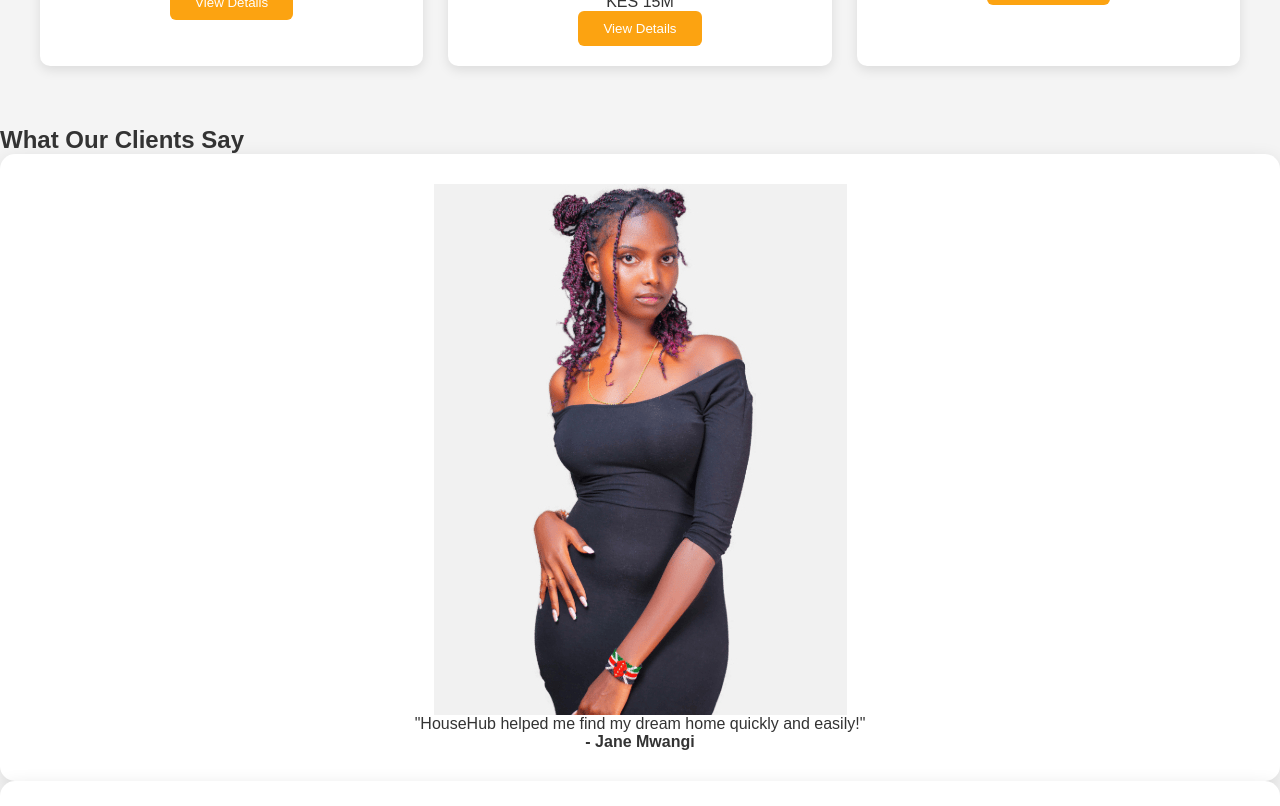
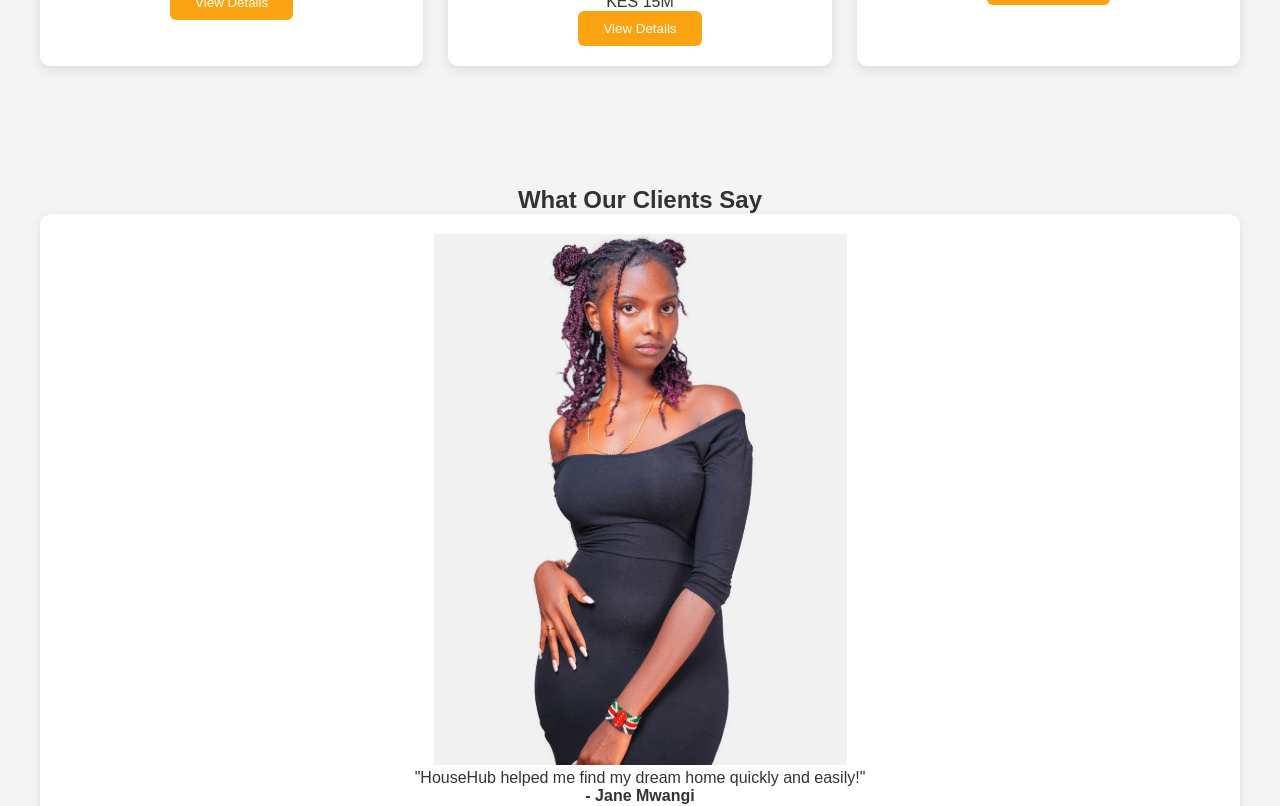
Before and after one commit to joshuaiyaite-ux/househub, a React (Create React App) app in the folder househub/: page / in a window 1280 px wide. Shown: the part 1820-2626 px from the top of the page. Built offline with nearby package versions, Linux system fonts and the light colour scheme.

Commit message:
Refactor testimonials styles for improved layout

```diff
--- a/househub/src/styles/Testimonials.css
+++ b/househub/src/styles/Testimonials.css
@@ -1,86 +1,32 @@
-.testimonials-section {
-  padding: 60px 20px;
-  background: #f7f7f7;
+.testimonials {
+  padding: 60px 40px;
   text-align: center;
-}
-
-.testimonials-section h2 {
-  font-size: 2.4rem;
-  margin-bottom: 40px;
 }
 
 .testimonials-grid {
   display: grid;
-  grid-template-columns: repeat(2, 1fr);
-  gap: 40px;
-  max-width: 1100px;
-  margin: 0 auto;
+  grid-template-columns: repeat(3, 1fr);
+  gap: 25px;
+  margin-top: 30px;
 }
 
 .testimonial-card {
-  background: white;
-  padding: 30px;
-  border-radius: 15px;
-  box-shadow: 0px 4px 18px rgba(0,0,0,0.1);
-  display: flex;
-  flex-direction: column;
-  align-items: center;
+  background: #fff;
+  padding: 20px;
+  border-radius: 12px;
+  box-shadow: 0 3px 10px rgba(0,0,0,0.1);
 }
 
-
-.testimonial-image {
-  width: 120px;
-  height: 120px;
+.testimonial-img {
+  width: 60px;
+  height: 60px;
   border-radius: 50%;
   object-fit: cover;
-
-
-  max-width: 100%;
+  margin-bottom: 15px;
 }
 
-.testimonial-text {
-  margin-top: 20px;
-  font-size: 1rem;
-  color: #555;
-  max-width: 90%;
-  line-height: 1.5;
-  text-align: center;
-}
-
-.testimonial-name {
-  margin-top: 12px;
-  font-weight: 600;
-  font-size: 1.1rem;
-}
-
-
-@media (max-width: 900px) {
+@media (max-width: 768px) {
   .testimonials-grid {
     grid-template-columns: 1fr;
   }
-
-  .testimonial-image {
-    width: 95px;
-    height: 95px;
-  }
 }
-
-
-@media (max-width: 600px) {
-  .testimonial-card {
-    padding: 20px;
-  }
-
-  .testimonial-image {
-    width: 70px;
-    height: 70px;
-  }
-
-  .testimonials-section h2 {
-    font-size: 1.8rem;
-  }
-
-  .testimonial-text {
-    font-size: 0.9rem;
-  }
-}
```
